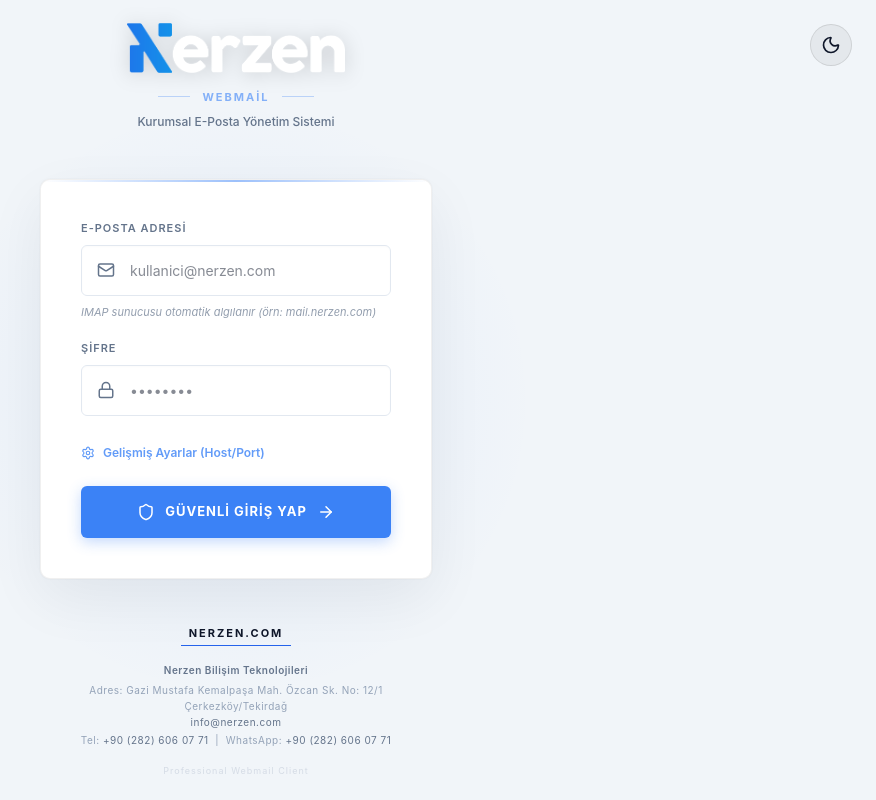
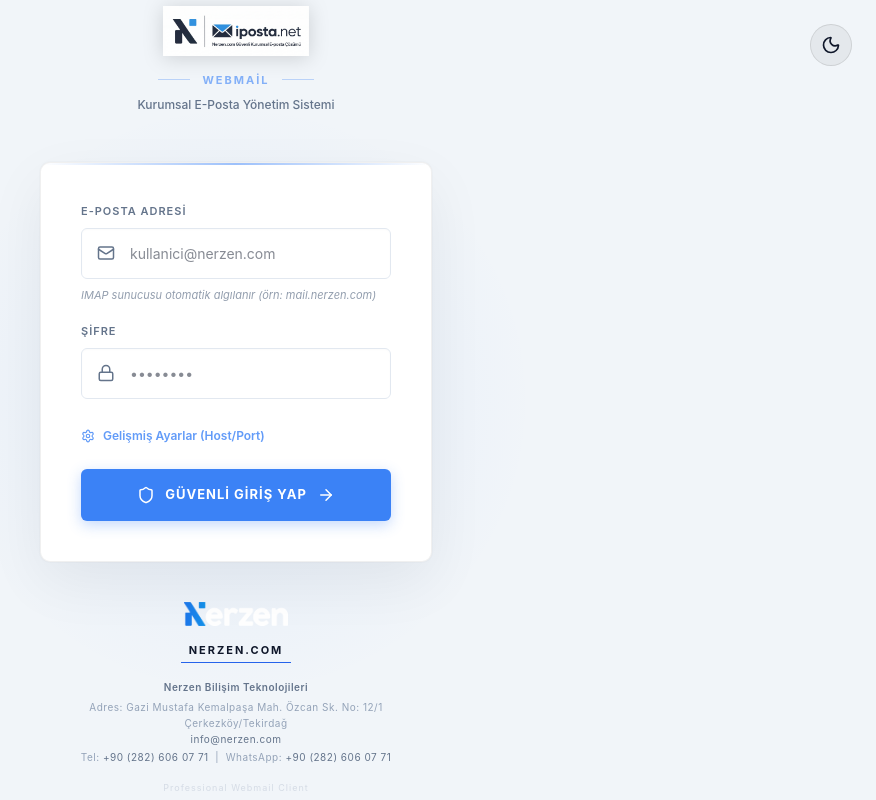
Before and after one commit to saan22/nerzenWeb, a Next.js app in the folder frontend/: page / in a window 1280 px wide. Shown: the whole page, without its empty margins (404-1280 px from the left). Built offline with nearby package versions, Linux system fonts and the light colour scheme.

Commit message:
UI: Add iposta.net logo and move Nerzen logo to footer above link

```diff
--- a/frontend/src/app/page.tsx
+++ b/frontend/src/app/page.tsx
@@ -167,8 +167,8 @@
                 <div style={{ textAlign: 'center', marginBottom: '48px' }}>
                     <div style={{ marginBottom: '16px', display: 'flex', alignItems: 'center', justifyContent: 'center' }}>
                         <img
-                            src="/logo.png"
-                            alt="Nerzen Logo"
+                            src="/iposta-logo.png"
+                            alt="iPosta Logo"
                             style={{
                                 height: isMobile ? '35px' : '50px',
                                 width: 'auto',
@@ -517,27 +517,39 @@
                         target="_blank"
                         rel="noopener noreferrer"
                         style={{
-                            display: 'inline-block',
+                            display: 'inline-flex',
+                            flexDirection: 'column',
+                            alignItems: 'center',
+                            textDecoration: 'none',
+                        }}
+                        onMouseEnter={(e) => {
+                            e.currentTarget.style.transform = 'translateY(-2px)';
+                            const textSpan = e.currentTarget.querySelector('.nerzen-link-text') as HTMLElement;
+                            if (textSpan) textSpan.style.color = colors.accent;
+                        }}
+                        onMouseLeave={(e) => {
+                            e.currentTarget.style.transform = 'translateY(0)';
+                            const textSpan = e.currentTarget.querySelector('.nerzen-link-text') as HTMLElement;
+                            if (textSpan) textSpan.style.color = colors.text;
+                        }}
+                    >
+                        <img
+                            src="/logo.png"
+                            alt="Nerzen Logo"
+                            style={{ height: '24px', width: 'auto', marginBottom: '12px', filter: theme === 'dark' ? 'drop-shadow(0 0 4px rgba(59,130,246,0.3))' : 'none' }}
+                        />
+                        <span className="nerzen-link-text" style={{
                             fontSize: '11px',
                             color: colors.text,
-                            textDecoration: 'none',
                             textTransform: 'uppercase',
                             letterSpacing: '2px',
                             fontWeight: 700,
                             padding: '4px 8px',
                             borderBottom: `1px solid ${colors.accent}`,
                             transition: 'all 0.3s ease',
-                        }}
-                        onMouseEnter={(e) => {
-                            e.currentTarget.style.color = colors.accent;
-                            e.currentTarget.style.transform = 'translateY(-2px)';
-                        }}
-                        onMouseLeave={(e) => {
-                            e.currentTarget.style.color = colors.text;
-                            e.currentTarget.style.transform = 'translateY(0)';
-                        }}
-                    >
-                        Nerzen.com
+                        }}>
+                            Nerzen.com
+                        </span>
                     </a>
                     <div style={{
                         marginTop: '16px',
```
Also changed, not shown: frontend/public/iposta-logo.png (added).
